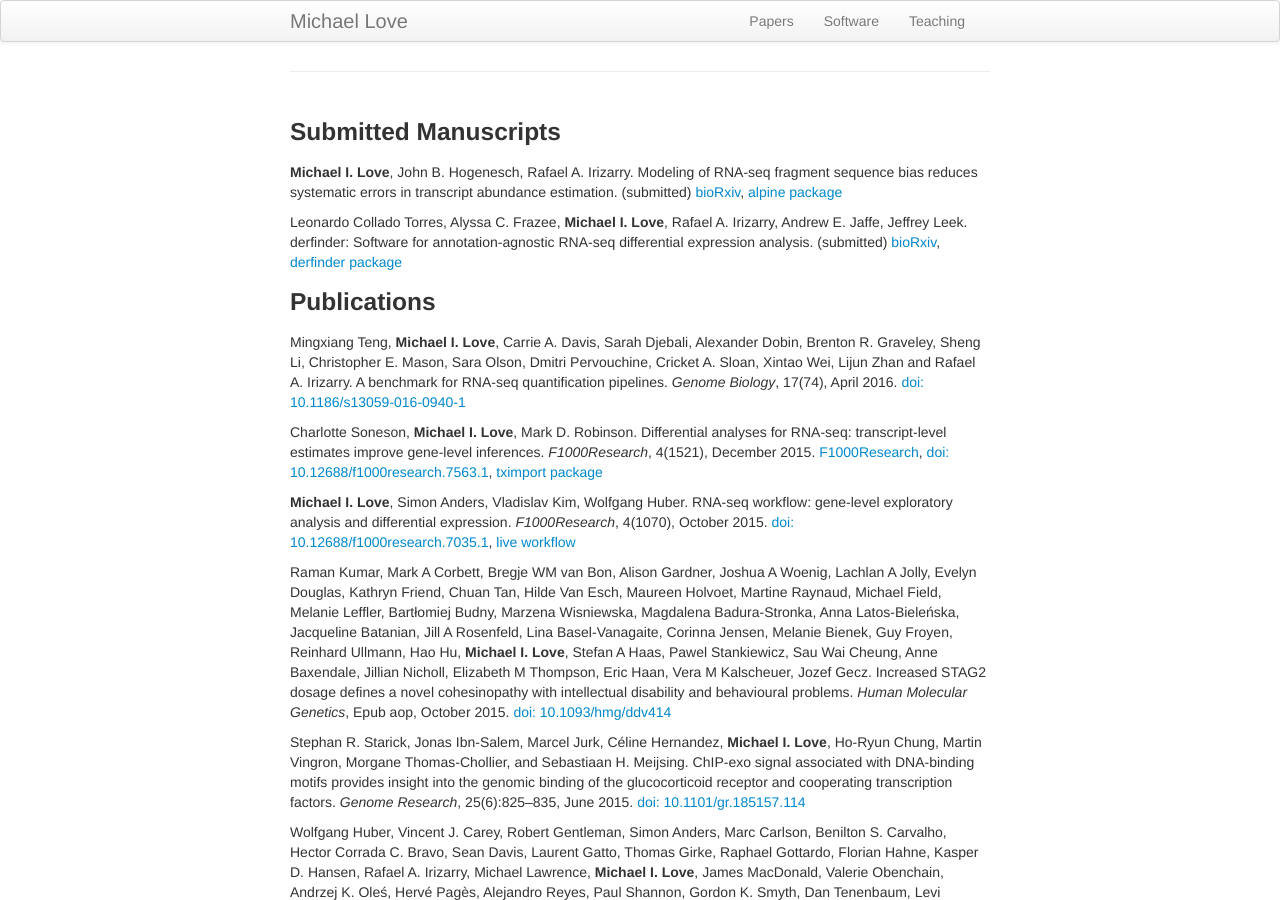
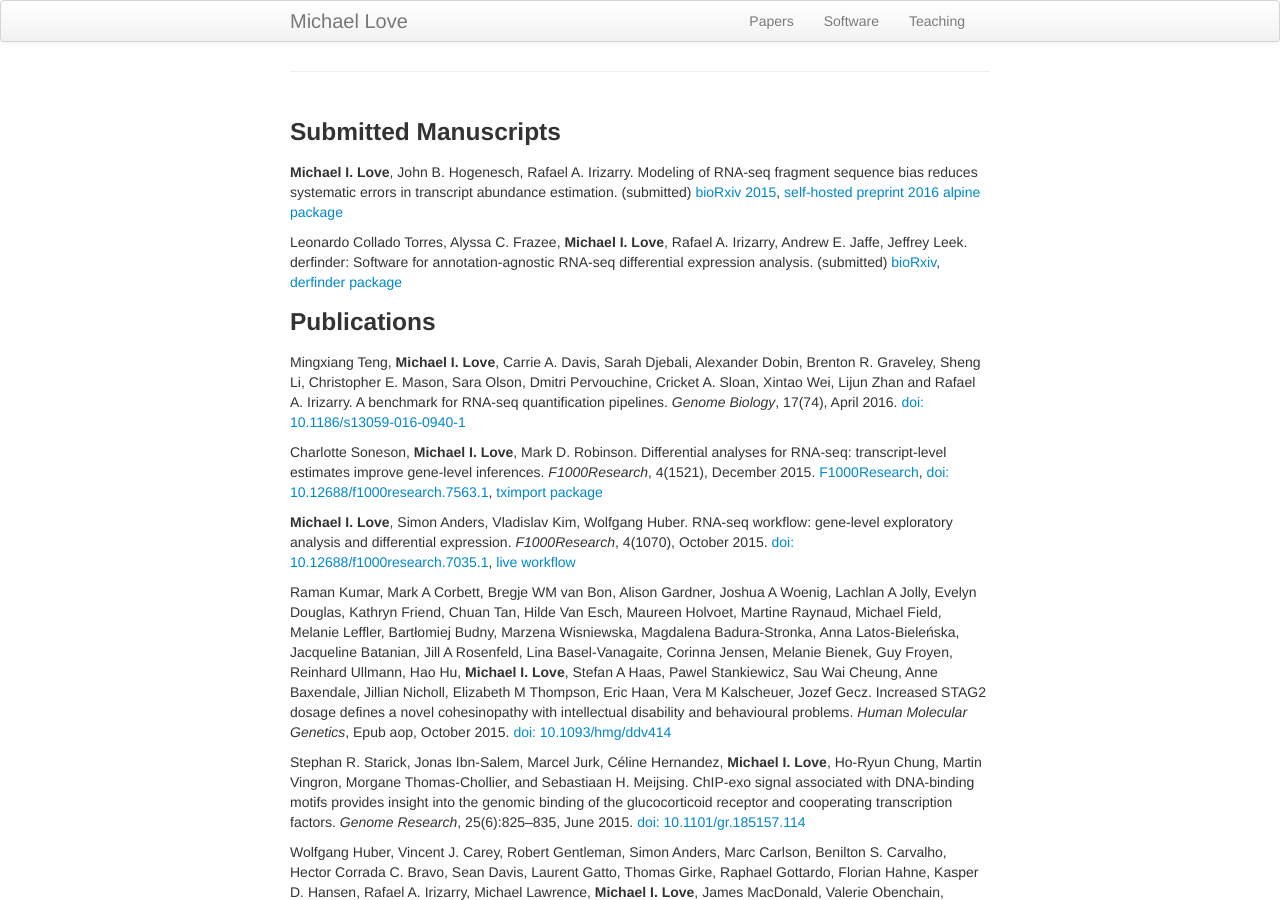
Before and after one commit to mikelove/mikelove.github.io, a Jekyll site: the page built from pages/papers.md, in a window 1280 px wide and 900 px high. Built offline with Jekyll 4.4.1, drawn with Linux system fonts in a browser that asks for light colours.

Commit message:
add preprint

```diff
--- a/pages/papers.md
+++ b/pages/papers.md
@@ -8,7 +8,8 @@ title:
 **Michael I. Love**, John B. Hogenesch, Rafael A. Irizarry. Modeling of
 RNA-seq fragment sequence bias reduces systematic errors in
 transcript abundance estimation. (submitted)
-[bioRxiv](http://biorxiv.org/content/early/2015/08/28/025767),
+[bioRxiv 2015](http://biorxiv.org/content/early/2015/08/28/025767),
+[self-hosted preprint 2016](http://mikelove.nfshost.com/papers/love_alpine_preprint.pdf)
 [alpine package](http://github.com/mikelove/alpine)
 
 Leonardo Collado Torres, Alyssa C. Frazee, **Michael I. Love**, Rafael A.
```
